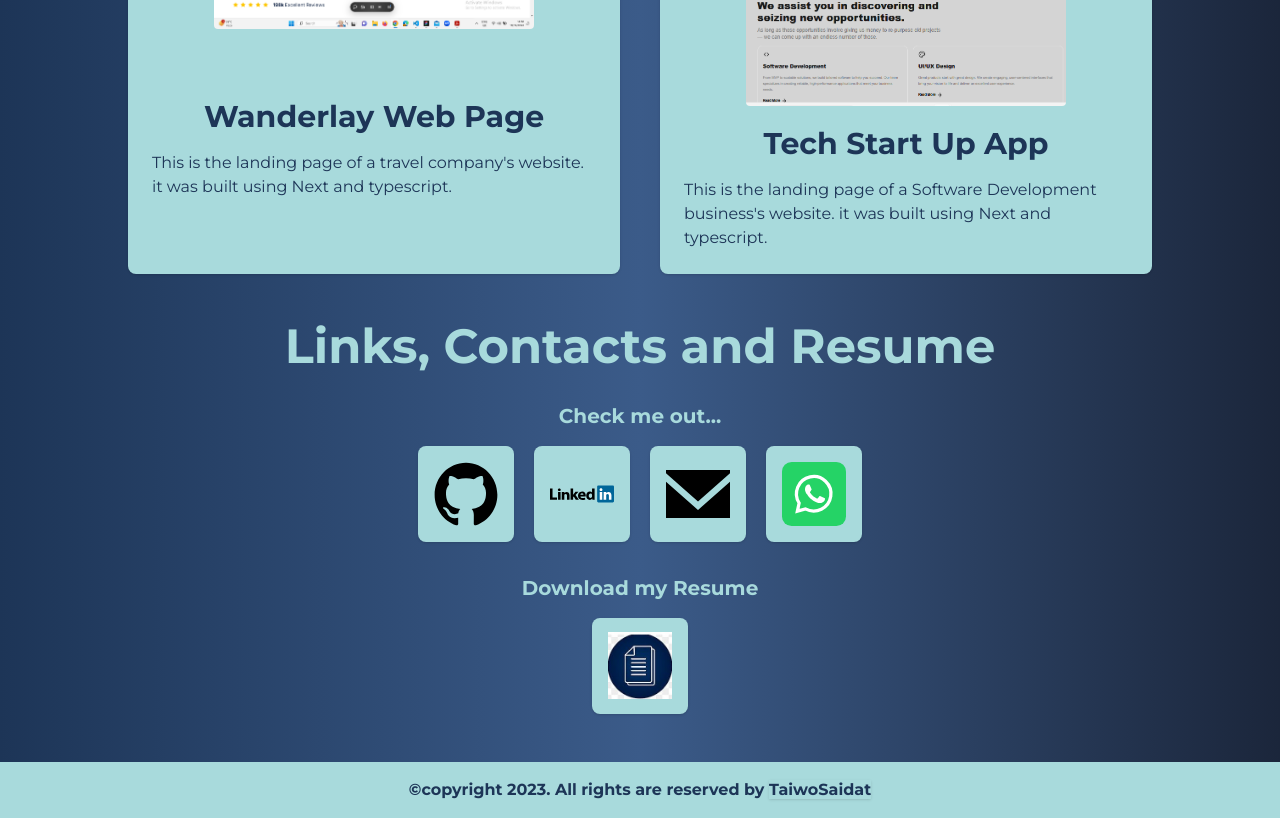
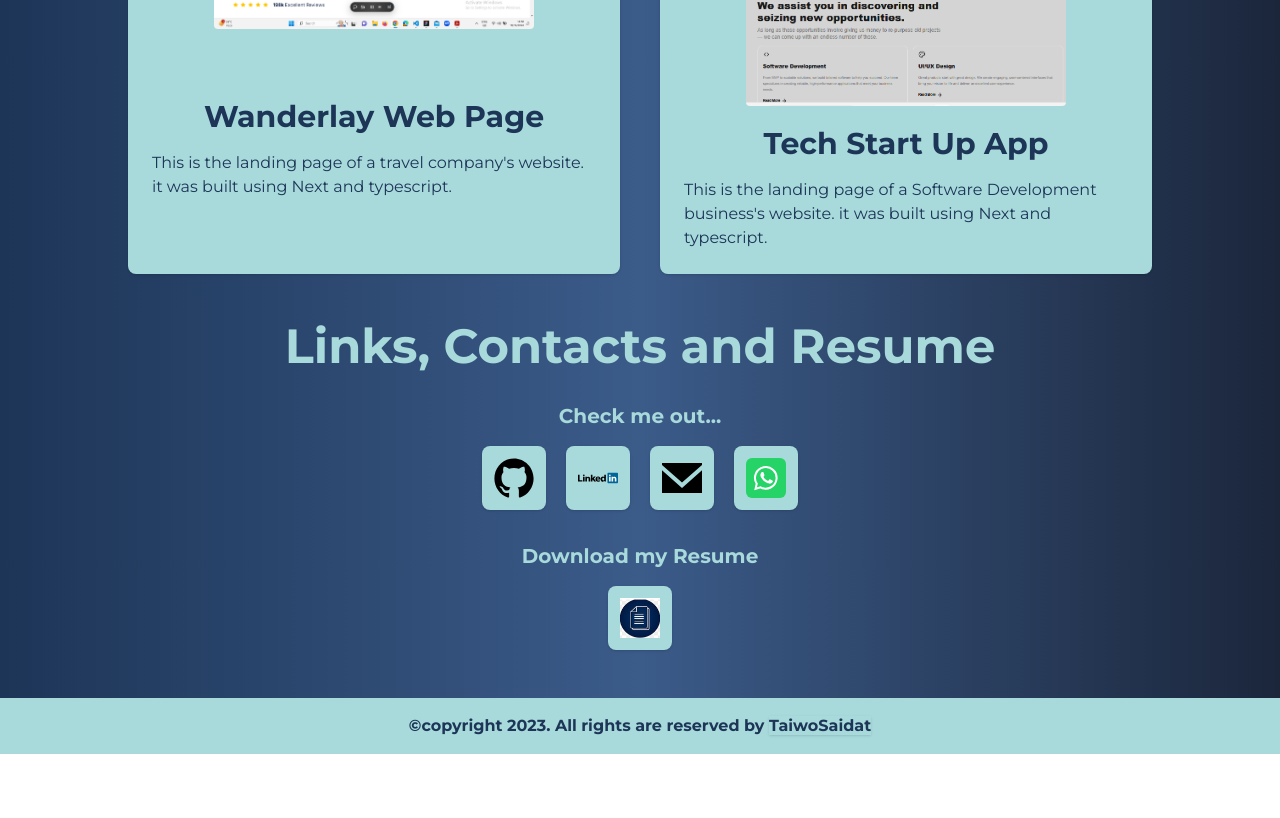
Before and after one commit to TaiwoSaidat/my-portfolio-app, a React (Vite) app: page / in a window 1280 px wide. Shown: the part 3245-4063 px from the top of the page. After the commit the page ends 3999 px from the top, so only its background shows below. Built offline with nearby package versions, Linux system fonts and the light colour scheme.

Commit message:
ui fix/ contact

```diff
--- a/src/components/layout/Contact.jsx
+++ b/src/components/layout/Contact.jsx
@@ -5,7 +5,10 @@ import resume from "../../assets/Oyewale_Taiwo_Resume.pdf";
 
 function Contact() {
   return (
-    <section id="contact" className=" align-center max-w-5xl mx-auto space-y-8 ">
+    <section
+      id="contact"
+      className=" align-center max-w-5xl mx-auto space-y-8 "
+    >
       {/* heading text */}
       <h2 className="text-5xl font-bold text-secondary text-center ">
         Links, Contacts and Resume
@@ -17,38 +20,19 @@ function Contact() {
         </h4>
         <div className="flex gap-5 justify-center my-6">
           {links.map((link, index) => (
-            <div className="  w-24 h-24 flex items-center justify-center bg-secondary hover:bg-primary shadow transition hover:shadow-xl hover:scale-[102%] border border-none rounded-lg  ">
+            <div className=" p-2 w-10 h-10 md:w-16 md:h-16 flex items-center justify-center bg-secondary hover:bg-primary shadow transition hover:shadow-xl hover:scale-[102%] border border-none rounded-lg  ">
               <a
                 rel="noreferrer"
                 target="_blank"
                 className=" "
                 href={link.href}
               >
-                <img src={link.image} alt="github link" />
+                <img src={link.image} alt="links" className="w-10 h-10 " />
               </a>
             </div>
           ))}
         </div>
       </div>
-
-      {/* whatsapp, gmail */}
-      {/* <h4 className="text-xl font-bold text-secondary text-center">
-        Link with me
-      </h4>
-      <div className="flex gap-5 justify-center my-10">
-        {contacts.map((contact, index) => (
-          <div className="  w-24 h-24 flex items-center justify-center bg-secondary hover:bg-primary shadow transition hover:shadow-xl hover:scale-[102%] border border-none rounded-lg  ">
-            <a
-              rel="noreferrer"
-              target="_blank"
-              className=" "
-              href={contact.href}
-            >
-              <img src={contact.image} alt="github link" />
-            </a>
-          </div>
-        ))}
-      </div> */}
 
       {/* resume */}
       <div className="space-y-4">
@@ -56,9 +40,9 @@ function Contact() {
           Download my Resume
         </h4>
         <div className="flex gap-5 justify-center my-6">
-          <div className="  w-24 h-24 flex items-center justify-center bg-secondary hover:bg-primary  shadow transition hover:shadow-xl hover:scale-[102%] p-4 border border-none rounded-lg  ">
+          <div className="  p-2 w-10 h-10 md:w-16 md:h-16 flex items-center justify-center bg-secondary hover:bg-primary  shadow transition hover:shadow-xl hover:scale-[102%] border border-none rounded-lg  ">
             <a rel="noreferrer" target="_blank" className="" href={resume}>
-              <img src={resumeIcon} alt="Download Resume" />
+              <img src={resumeIcon} alt="Download Resume" className="w-10 h-10 " />
             </a>
           </div>
         </div>
```
